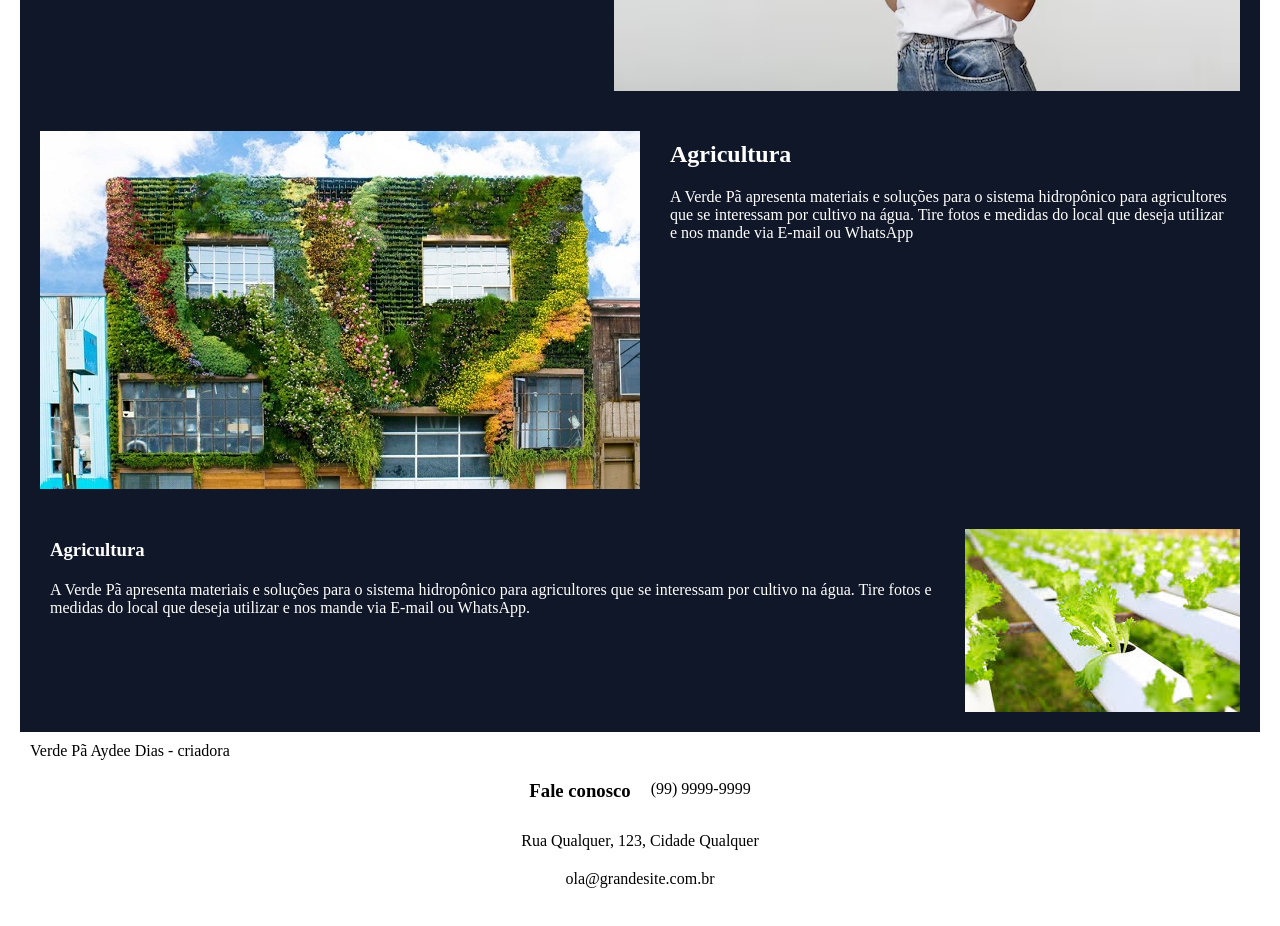
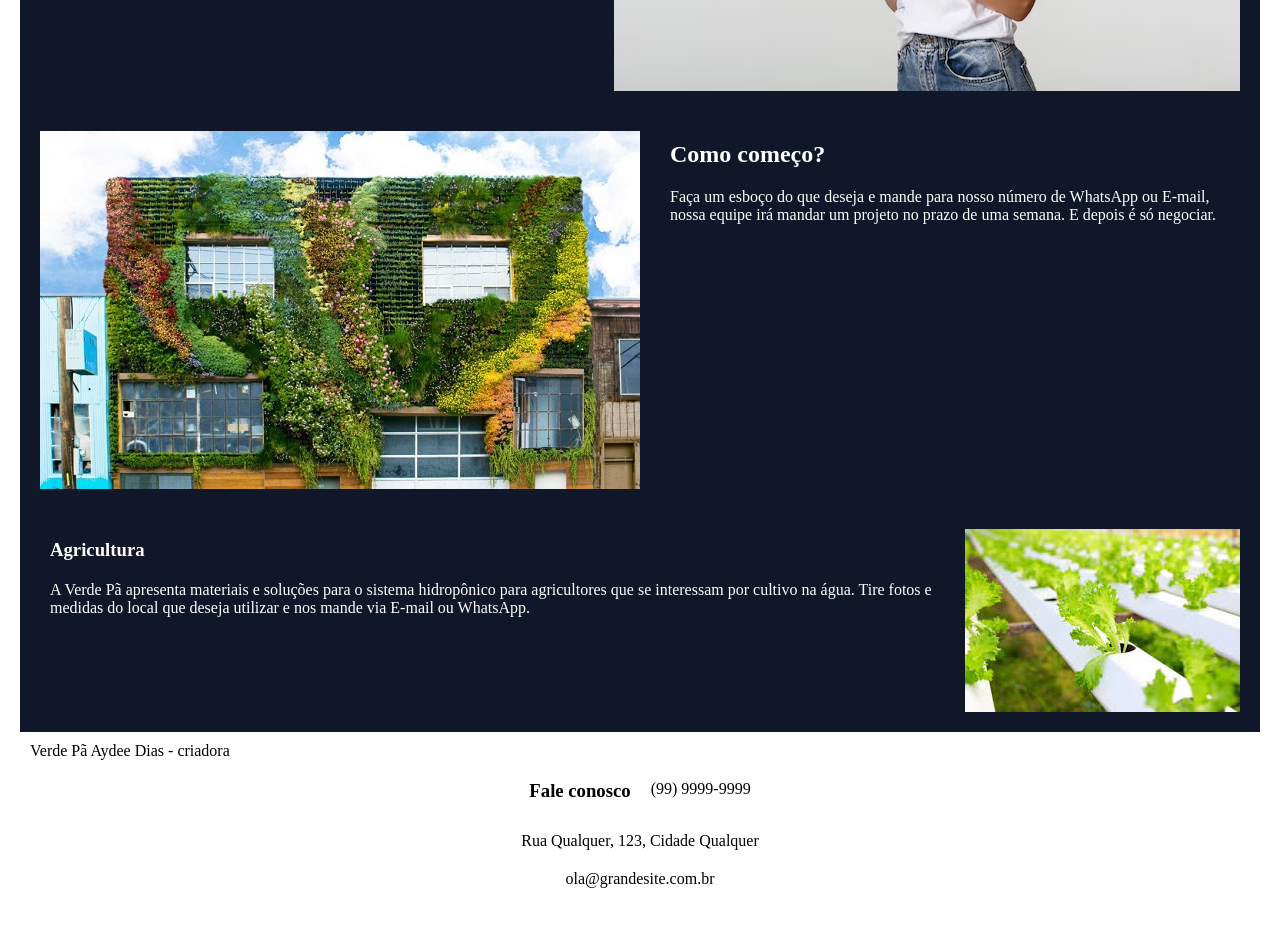
Before and after one commit to AydeeDias/AydeeDias, a plain HTML site: page index.html in a window 1280 px wide. Shown: the part 780-1706 px from the top of the page. Drawn offline with Linux system fonts and the light colour scheme.

Commit message:
qawsedfr

```diff
--- a/index.html
+++ b/index.html
@@ -36,9 +36,8 @@
     <section class="gsr">
         <img src="parede-viva-1.jpg" alt="mural verde">
         <div>
-            <h2>Agricultura</h2>
-            <p> A Verde Pã apresenta materiais e soluções para o sistema hidropônico para agricultores que se interessam por cultivo na água.
-                Tire fotos e medidas do local que deseja utilizar e nos mande via E-mail ou WhatsApp</p>
+            <h2>Como começo?</h2>
+            <p>Faça um esboço do que deseja e mande para nosso número de WhatsApp ou E-mail, nossa equipe irá mandar um projeto no prazo de uma semana. E depois é só negociar.</p>
         </div>
     </section>
     <section class="gsr">
```
